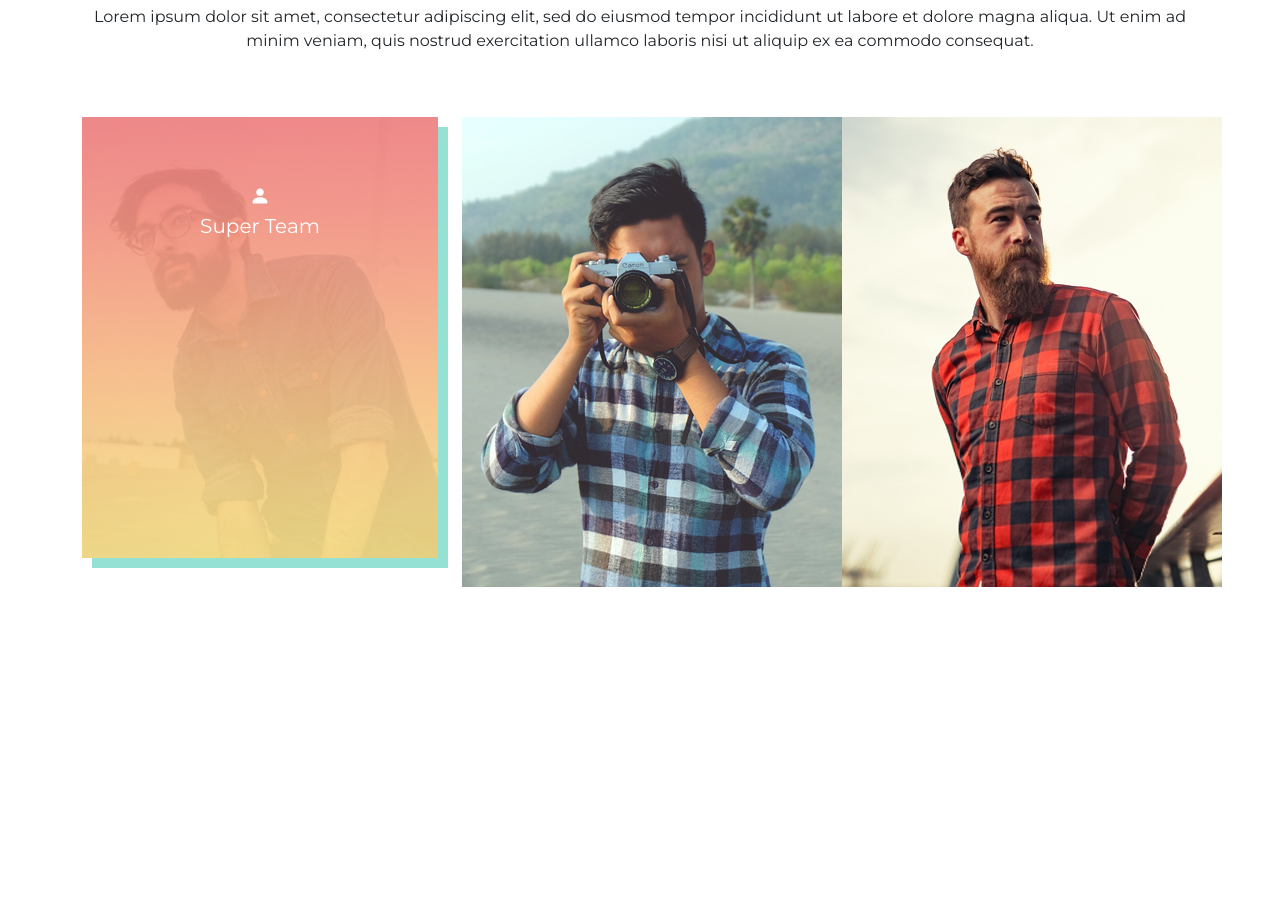
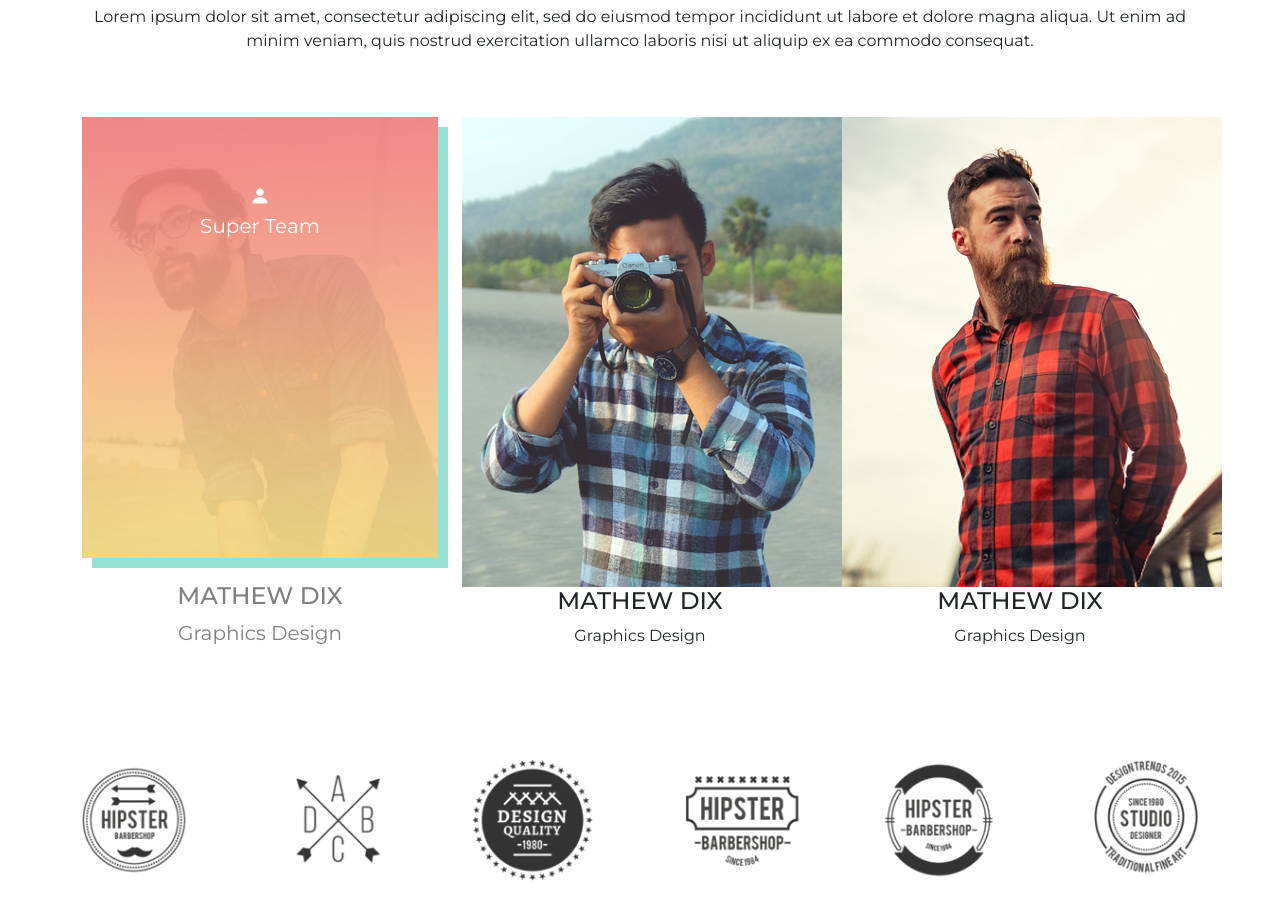
Before and after one commit to bijoymalaker/mogo-website1, a plain HTML site: page index.html in a window 1280 px wide. Shown: the part 4373-5292 px from the top of the page. Before the commit the page ends 5008 px from the top, so only its background shows below. Drawn offline with nearby package versions, Linux system fonts and the light colour scheme.

Commit message:
second commit

```diff
--- a/css/style.css
+++ b/css/style.css
@@ -134,3 +134,9 @@ body{
 }
 
 /* service comment part end */
+
+/* brand logo part start  */
+#brand-logo-part{
+    margin: 6rem 0rem;
+}
+/* brand logo part end  */
--- a/index.html
+++ b/index.html
@@ -126,8 +126,7 @@
   <!-- counter part end  -->
 
   <!-- service part start  -->
-  <section id="service" class="py-5" data-aos="fade-up"
-  data-aos-anchor-placement="center-bottom">
+  <section id="service" class="py-5" data-aos="fade-up" data-aos-anchor-placement="center-bottom">
     <div class="container py-5">
       <div class="caption-manual text-center">
         <h4>We work With</h4>
@@ -266,7 +265,8 @@
           <div class="col-md-6">
             <div class="btn card-body">
               <button type="button" class="btn"><i class="bi bi-image mx-3"></i>Photography</button>
-              <button type="button" class="btn btn-secondary dropdown-toggle dropdown-toggle-split" data-bs-toggle="dropdown" aria-expanded="false" data-bs-reference="parent">
+              <button type="button" class="btn btn-secondary dropdown-toggle dropdown-toggle-split"
+                data-bs-toggle="dropdown" aria-expanded="false" data-bs-reference="parent">
                 <span class="visually-hidden">Toggle Dropdown</span>
               </button>
               <div class="dropdown-menu p-4 text-body-secondary">
@@ -280,7 +280,8 @@
             </div><br>
             <div class="btn card-body">
               <button type="" class="btn"><i class="bi bi-bar-chart-steps mx-3"></i>Creativity</button>
-              <button type="button" class="btn btn-secondary dropdown-toggle dropdown-toggle-split" data-bs-toggle="dropdown" aria-expanded="false" data-bs-reference="parent">
+              <button type="button" class="btn btn-secondary dropdown-toggle dropdown-toggle-split"
+                data-bs-toggle="dropdown" aria-expanded="false" data-bs-reference="parent">
                 <span class="visually-hidden">Toggle Dropdown</span>
               </button>
               <div class="dropdown-menu p-4 text-body-secondary">
@@ -294,7 +295,8 @@
             </div><br>
             <div class="btn card-body">
               <button type="" class="btn"><i class="bi bi-record-circle mx-3"></i>Web Design</button>
-              <button type="button" class="btn btn-secondary dropdown-toggle dropdown-toggle-split" data-bs-toggle="dropdown" aria-expanded="false" data-bs-reference="parent">
+              <button type="button" class="btn btn-secondary dropdown-toggle dropdown-toggle-split"
+                data-bs-toggle="dropdown" aria-expanded="false" data-bs-reference="parent">
                 <span class="visually-hidden">Toggle Dropdown</span>
               </button>
               <div class="dropdown-menu p-4 text-body-secondary">
@@ -326,7 +328,8 @@
                 </div>
                 <div class="col-md-8">
                   <div class="card-body">
-                    <p class="card-text"><q>This is a wider card with supporting text below as a natural lead-in to additional content. This content is a little bit longer.</q></p>
+                    <p class="card-text"><q>This is a wider card with supporting text below as a natural lead-in to
+                        additional content. This content is a little bit longer.</q></p>
                     <h5 class="card-title">Card title</h5>
                   </div>
                 </div>
@@ -334,14 +337,15 @@
             </div>
           </div>
           <div class="carousel-item">
-            <div class="card mb-3 bg-transparent border-0 m-auto"  style="max-width: 540px;">
+            <div class="card mb-3 bg-transparent border-0 m-auto" style="max-width: 540px;">
               <div class="row g-0">
                 <div class="col-md-4">
                   <img src="./images/service-comment.png" class="img rounded-start" alt="service-comment">
                 </div>
                 <div class="col-md-8">
                   <div class="card-body">
-                    <p class="card-text"><q>This is a wider card with supporting text below as a natural lead-in to additional content. This content is a little bit longer.</q></p>
+                    <p class="card-text"><q>This is a wider card with supporting text below as a natural lead-in to
+                        additional content. This content is a little bit longer.</q></p>
                     <h5 class="card-title"><i class="bi bi-arrow-return-right mx-4"></i>Jon Doe</h5>
                   </div>
                 </div>
@@ -349,14 +353,15 @@
             </div>
           </div>
           <div class="carousel-item">
-            <div class="card mb-3 bg-transparent border-0 m-auto"  style="max-width: 540px;">
+            <div class="card mb-3 bg-transparent border-0 m-auto" style="max-width: 540px;">
               <div class="row g-0">
                 <div class="col-md-4">
                   <img src="./images/service-comment.png" class="img rounded-start" alt="service-comment">
                 </div>
                 <div class="col-md-8">
                   <div class="card-body">
-                    <p class="card-text"><q>This is a wider card with supporting text below as a natural lead-in to additional content. This content is a little bit longer.</q></p>
+                    <p class="card-text"><q>This is a wider card with supporting text below as a natural lead-in to
+                        additional content. This content is a little bit longer.</q></p>
                     <h5 class="card-title">Card title</h5>
                   </div>
                 </div>
@@ -392,17 +397,35 @@
     </div>
     <div class="container text-center">
       <div class="row row-cols-1 row-cols-md-3 gy-4">
-        <div class="col card border-0 text-white fs-5"><img src="./images/team1.jpg" alt="about1"
-            class="img img-con">
+        <div class="col card border-0 text-white fs-5"><img src="./images/team1.jpg" alt="about1" class="img img-con">
           <p class="card-img-overlay mt-5"><i class="bi bi-person-fill"></i><br>Super Team</p>
+          <div class="text-black-50 mt-4 fs-5">
+            <h4 class="text-uppercase">Mathew Dix</h4>
+            <p>Graphics Design</p>
+          </div>
         </div>
-        <div class="col"><img src="./images/team2.jpg" alt="about2" class="img"></div>
-        <div class="col"><img src="./images/team3.jpg" alt="about3" class="img"></div>
+        <div class="col"><img src="./images/team2.jpg" alt="about2" class="img">
+          <h4 class="text-uppercase">Mathew Dix</h4>
+          <p>Graphics Design</p>
+        </div>
+        <div class="col"><img src="./images/team3.jpg" alt="about3" class="img">
+          <h4 class="text-uppercase">Mathew Dix</h4>
+          <p>Graphics Design</p>
+        </div>
 
       </div>
 
   </section>
   <!-- our team part end  -->
+
+  <!-- brand logo part start  -->
+  <section id="brand-logo-part">
+    <div class="container">
+      <img src="./images/web-logo.png" alt="brand-logo" class="img-fluid">
+    </div>
+
+  </section>
+  <!-- brand logo part end  -->
 
 
 
```
Also changed, not shown: images/web-logo.png (added).
